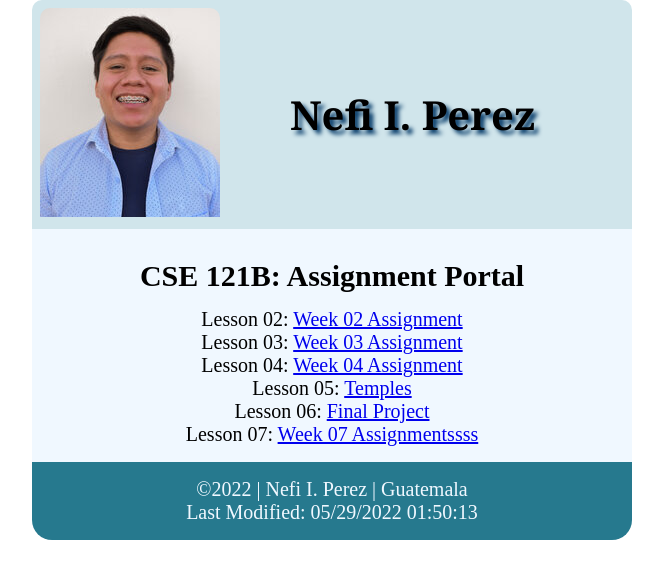
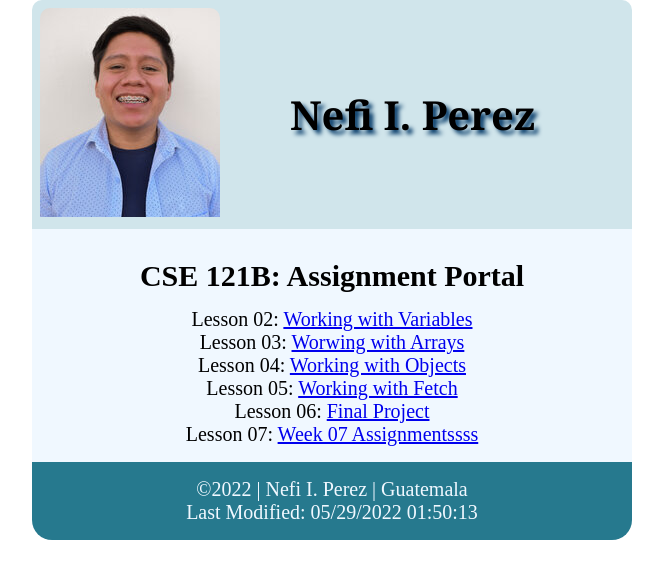
Before and after one commit to nefierez/cse121, a plain HTML site: page index.html in a window 1280 px wide. Shown: the whole page, without its empty margins (308-971 px from the left). Drawn offline with Linux system fonts and the light colour scheme.

Commit message:
Updating the home page

```diff
--- a/index.html
+++ b/index.html
@@ -22,10 +22,10 @@
     <main>
         <h2>CSE 121B: Assignment Portal</h2>
         <ul>
-            <li>Lesson 02: <a href="week02/task2.html" target="_blank">Week 02 Assignment</a></li>
-            <li>Lesson 03: <a href="Week03/task3.html" target="_blank">Week 03 Assignment</a></li>
-            <li>Lesson 04: <a href="week04/homework/task4.html" target="_blank">Week 04 Assignment</a></li>
-            <li>Lesson 05: <a href="week05/homework/student_files/task5.html" target="_blank">Temples</a></li>
+            <li>Lesson 02: <a href="week02/task2.html" target="_blank">Working with Variables</a></li>
+            <li>Lesson 03: <a href="Week03/task3.html" target="_blank">Worwing with Arrays</a></li>
+            <li>Lesson 04: <a href="week04/homework/task4.html" target="_blank">Working with Objects</a></li>
+            <li>Lesson 05: <a href="week05/homework/student_files/task5.html" target="_blank">Working with Fetch</a></li>
             <li>Lesson 06: <a href="week06/index.html" target="_blank">Final Project</a></li>
             <li>Lesson 07: <a href="workinprogress.html" target="_blank">Week 07 Assignmentssss</a></li>
         </ul>
```
